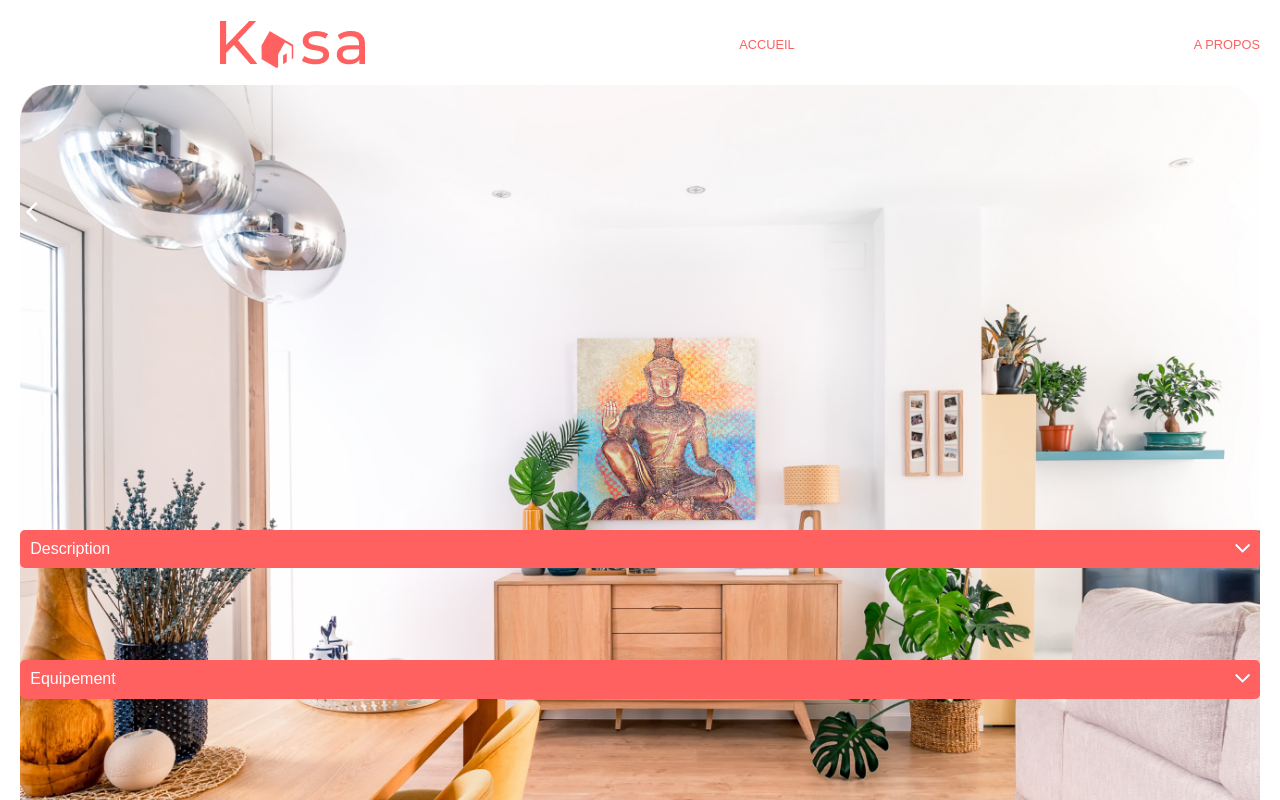
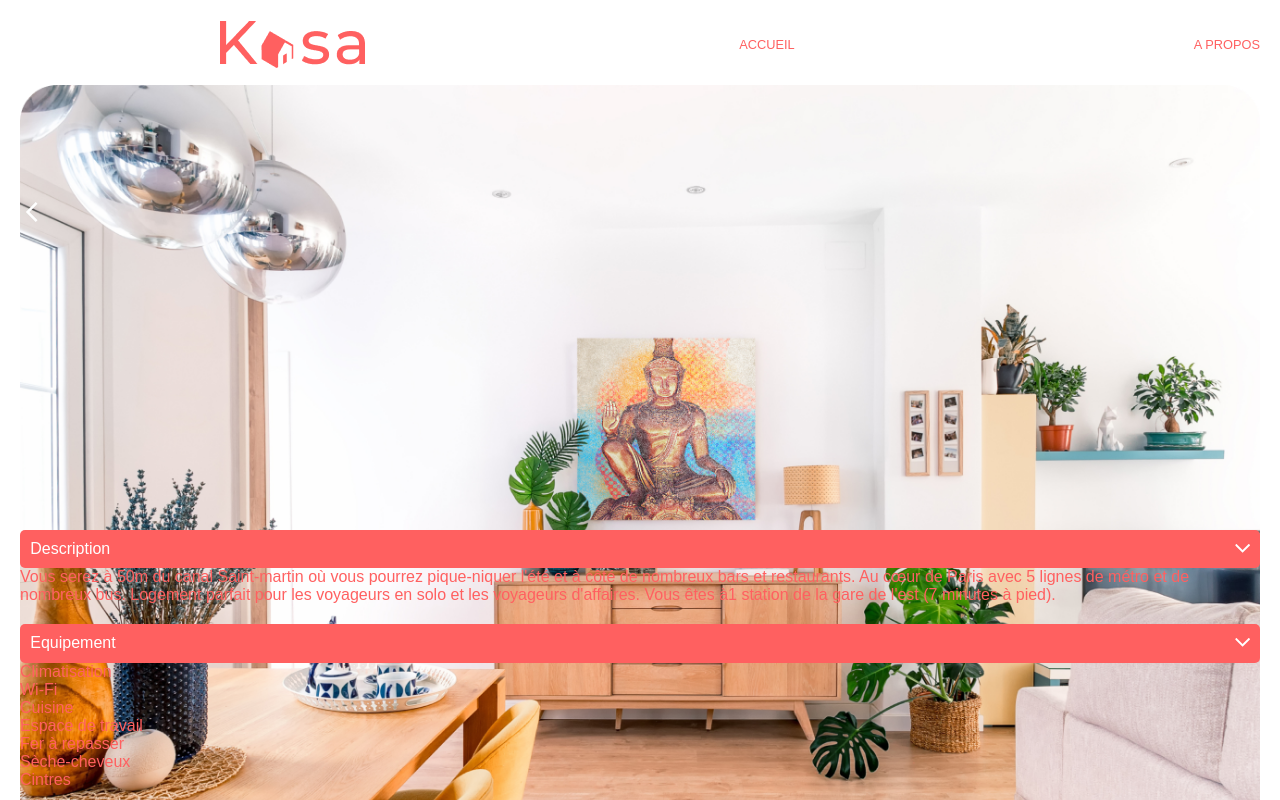
Before and after one commit to Missfantaxya/AlexiaSkrzypczak_11_22082022, a React (Create React App) app: page /lodging in a window 1280 px wide. Both pictures are taken after a click on the button "Description". Shown: the top 800 px of the page. Built offline with nearby package versions, Linux system fonts and the light colour scheme.

Commit message:
fonctionnement des dropdowns WIP

```diff
--- a/src/components/Dropdown.css
+++ b/src/components/Dropdown.css
@@ -14,15 +14,26 @@
   justify-content: space-between;
 }
 
-.dropdown__arrow{
+.dropdown__arrow--close{
   transform: rotate(180deg);
 }
 
-.dropdownn__content{
+.dropdown__arrow--open{
+  transform: rotate(0deg);
+}
+
+.dropdownn__content--close{
+  display: none;
   position: relative;
   border-radius: 5px;
   top:-5px;
   z-index: -1;
   background-color: #F7F7F7;
   padding: 1.43875rem 0.431875rem 0.8125rem 0.719375rem;
+  font-size: 0.75rem;
+  line-height: 142.6%;
 }
+
+.dropdownn__content--open{
+  display: block;
+}
--- a/src/components/Dropdown.js
+++ b/src/components/Dropdown.js
@@ -1,3 +1,5 @@
+import { useState } from 'react'
+
 import './Dropdown.css'
 
 const Arrow = ( sizeW, sizeH, color) => (
@@ -6,8 +8,13 @@ const Arrow = ( sizeW, sizeH, color) => (
   </svg>
 )
 
+// FIXME le onclick ouvre et ferme les 2 dropdowns en même temps
 function Dropdown ()
 {
+  const [ open, setOpen ] = useState( false )
+
+  const dropdownnContentClassname =!open? 'dropdownn__content--close' : 'dropdownn__content--open'
+
   const menus = [
     'Description',
     'Equipement'
@@ -31,12 +38,16 @@ function Dropdown ()
         <div key={ menu } className='lodging__dropdown'>
           <button
             className='dropdown__title'
-            type='button' >
+            type='button'
+          onClick={ ()=>setOpen(!open) }
+          >
             <span>{ menu }</span>
-            <span className='dropdown__arrow'>{ Arrow( 15.2, 8.96, "#ffffff" ) }</span>
+            <span className='dropdown__arrow--close'>
+              { Arrow( 15.2, 8.96, "#ffffff" ) }
+            </span>
           </button>
           <div>
-            <div className='dropdownn__content'>
+            <div className={dropdownnContentClassname}>
               { menu === 'Description'
                 ? <p>{ description }</p>
                 : <ul>
```
